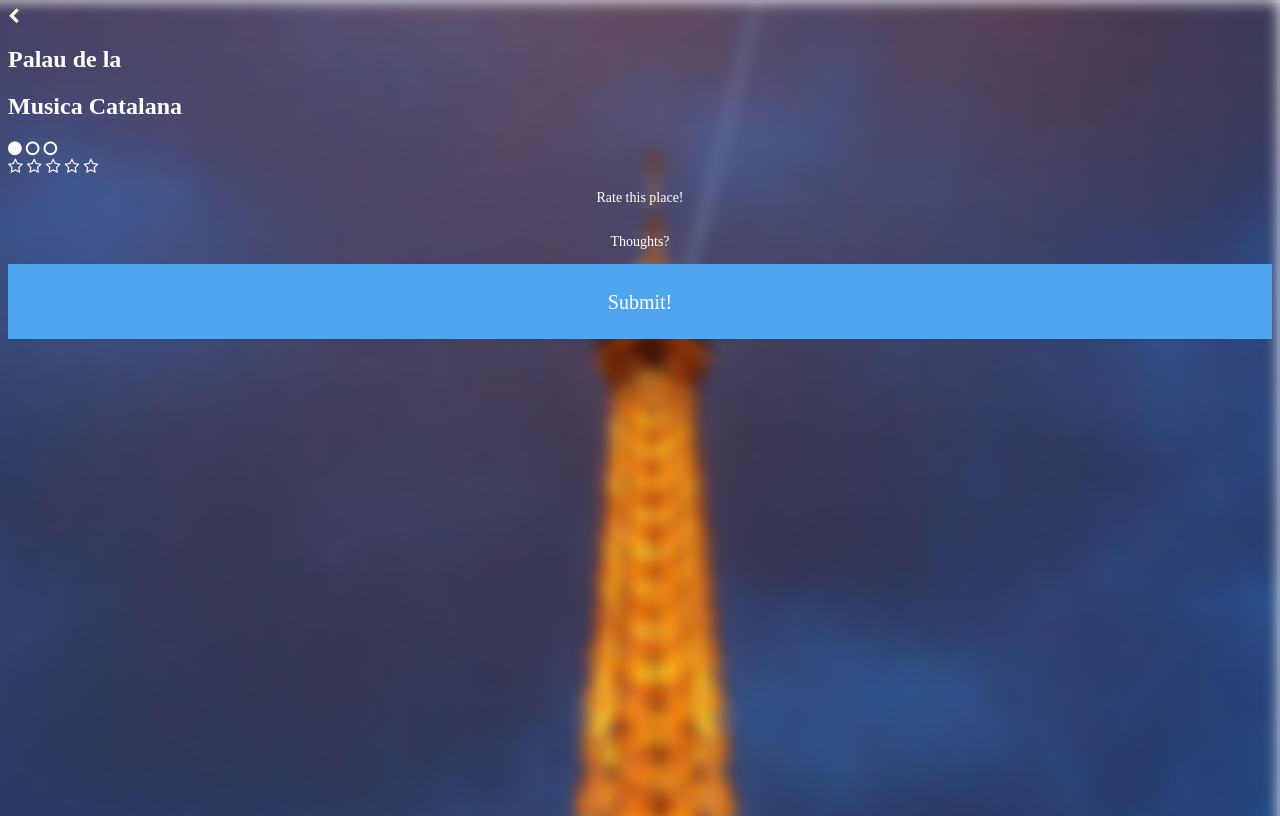
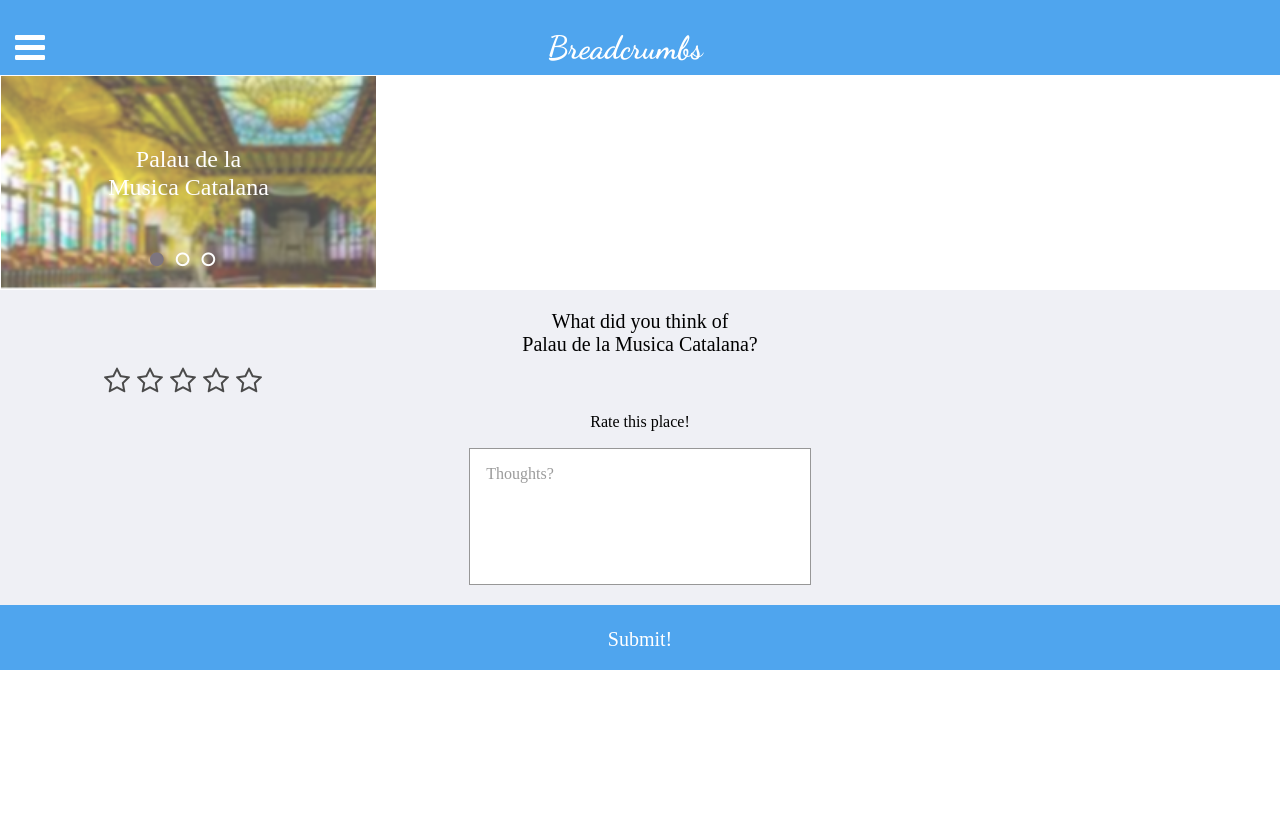
Before and after one commit to KSumiyoshi/Bloc-Breadcrumbs-Travel-App, a website: page user-review-input.html in a window 1280 px wide. Drawn offline with nearby package versions, Linux system fonts and the light colour scheme; a web font is replaced by a local one.

Commit message:
Added css to completed landmark list and user review input

```diff
--- /dev/null
+++ b/styles/completed-landmark-list.css
@@ -0,0 +1,98 @@
+/******* Completed-landmark-list ********/
+
+
+body {
+    font-family: 'Muli';
+    color: #fff;
+    display: flex;
+    min-height: 100vh;
+    flex-direction: column;
+}
+
+h1 {
+    font-family: 'Dancing Script';
+    font-weight: 400;
+}
+
+h3 {
+    margin-top: -23px;
+}
+
+p {
+    font-weight: 300;
+    font-size: 14px;
+}
+
+h1, h3, p{
+    text-align: center;
+}
+
+/******* Navigation Section ********/
+
+.header {
+    background-color: #4FA5EE;
+    height: 75px;
+}
+
+.fa-bars {
+    font-size: 35px;
+    margin-top: 30px;
+    margin-left: 15px;
+    color: #fff;
+}
+
+.breadcrumbs {
+    margin-top: -35px;
+    margin-right: 30px;
+    color: #fff;
+}
+
+#save {
+    margin-top: -45px;
+    margin-left: 305px;
+    font-family: Muli;
+    font-size: 17px;
+    color: #fff;
+}
+
+/******* Body Section ********/
+
+.landmark {
+    height: 140px;
+    /* border-top: .3px solid #fff; */
+    display: flex;
+    align-items: center;
+    justify-content: center;
+}
+
+.same-line {
+    display: inline-block;
+    margin-top: 60px;
+    margin-left: 25px;
+}
+
+.fa-plus-circle {
+    font-size: 16px;
+}
+
+#guell {
+    background-image: url(../assets/parc-guell-image.png)
+}
+
+#palau {
+    background-image: url(../assets/palau-musica-image.png)
+}
+
+#boqueria {
+    background-image: url(../assets/boqueria-image.png)
+}
+
+#sagrada {
+    background-image: url(../assets/la-sagrada-image.png)
+}
+
+#ramblas {
+    background-image: url(../assets/las-ramblas-image.png);
+    background-repeat: no-repeat;
+    background-size: cover;
+}
--- a/styles/main.css
+++ b/styles/main.css
@@ -1,3 +1,5 @@
+/********************* start-planning ************************/
+
 /******* Background ********/
 
 body {
@@ -27,6 +29,12 @@
 }
 
 /******* Navigation Section ********/
+
+.fa-bars {
+    font-size: 35px;
+    margin-top: 30px;
+    margin-left: 15px;
+}
 
 .breadcrumbs {
     margin-top: -35px;
@@ -76,12 +84,6 @@
     margin: 15px auto;
 }
 
-.fa-bars {
-    font-size: 35px;
-    margin-top: 30px;
-    margin-left: 15px;
-}
-
 .rounded-box .fa-calendar {
     font-size: 25px;
     position: relative;
--- /dev/null
+++ b/styles/user-review-input.css
@@ -0,0 +1,146 @@
+/******* Completed-landmark-list ********/
+
+
+body {
+    font-family: 'Muli';
+    color: #000;
+    display: flex;
+    min-height: 100vh;
+    flex-direction: column;
+}
+
+h1 {
+    font-family: 'Dancing Script';
+    font-weight: 400;
+}
+
+h3 {
+    margin-top: -23px;
+}
+
+p {
+    font-weight: 300;
+    font-size: 14px;
+}
+
+h1, h3, p{
+    text-align: center;
+}
+
+/******* Navigation Section ********/
+
+.header {
+    background-color: #4FA5EE;
+    height: 75px;
+}
+
+.fa-bars {
+    font-size: 35px;
+    margin-top: 30px;
+    margin-left: 15px;
+    color: #fff;
+}
+
+.breadcrumbs {
+    margin-top: -35px;
+    margin-right: 30px;
+    color: #fff;
+}
+
+
+/******* Body ********/
+
+.rating-thoughts {
+    background-color: #EFF0F5;
+    height: 315px;
+}
+
+/******* Landmark Title ********/
+
+#landmark-title{
+    border: .5px solid #fff;
+    width: 375px;
+    height: 213px;
+    background-image: url(../assets/palau-musica-image.png);
+    background-size: cover;
+}
+
+.palau-text {
+    color: #fff;
+    font-weight: 300;
+    text-align: center;
+    margin-top: 70px;
+}
+
+.top {
+    margin-bottom: -70px;
+}
+
+#three-circles {
+    color: #fff;
+    margin-left: 145px;
+    margin-top: 50px;
+}
+
+.fa-circle, .fa-circle-o {
+    margin: 0 4px;
+}
+
+.dark {
+    color: #7D757F;
+}
+
+/******* Ratings ********/
+
+#rating-question {
+    font-weight: 300;
+    text-align: center;
+    font-size: 20px;
+    margin: 20px 40px;
+}
+
+.group-star {
+    margin: 20px 104px;
+    margin-top: -10px;
+    font-size: 28px;
+    color: #4A4A4A;
+}
+
+#rate {
+    font-size: 16px;
+    text-align: center;
+    margin-top: -5px;
+}
+
+/******* Comment Box ********/
+
+#comment-box{
+    border: 1px solid #979797;
+    height: 135px;
+    width: 340px;
+    background-color: #fff;
+    margin: auto;
+}
+
+#thoughts-text {
+    margin-left: -240px;
+    color: #9B9B9B;
+    font-size: 16px;
+}
+
+/******* Footer ********/
+
+main {
+    flex: 1;
+}
+
+footer{
+    height: 65px;
+    background-color: #4FA5EE;
+}
+
+footer p{
+    margin-top: 23px;
+    font-size: 20px;
+    color: #fff;
+}
--- a/user-review-input.html
+++ b/user-review-input.html
@@ -4,34 +4,40 @@
         <meta charset="utf-8">
         <meta name=viewport content="width=device-width, initial-scale=1">
         <title>User Review Input</title>
-        <link rel="stylesheet" href="styles/necolas_normalize.css_%20A%20collection%20of%20HTML%20element%20and%20attribute%20style-normalizations.htm">
-        <link rel="stylesheet" href="styles/main.css">
-        <link rel="stylesheet" href="https://cdnjs.cloudflare.com/ajax/libs/font-awesome/4.6.3/css/font-awesome.min.css">
+        <link href="https://fonts.googleapis.com/css?family=Dancing+Script:700" rel="stylesheet" type="text/css">
+        <link href="https://fonts.googleapis.com/css?family=Muli:300,400" rel="stylesheet" type="text/css">
+        <link rel="stylesheet" href="https://cdnjs.cloudflare.com/ajax/libs/normalize/5.0.0/normalize.css" type="text/css">
+        <link rel="stylesheet" href="https://cdnjs.cloudflare.com/ajax/libs/font-awesome/4.6.3/css/font-awesome.min.css" type="text/css">
+        <link rel="stylesheet" href="styles/user-review-input.css" type="text/css">
     </head>
     <body>
-        <nav>
-            <i class="fa fa-chevron-left"></i>
-            <!-- Breadcrumbs logo -->
+        <nav class="header">
+            <i class="fa fa-bars"></i>
+            <h1 class="breadcrumbs">Breadcrumbs</h1>
+            <!-- <img src="assets/breadcrumbs-logo.png"> -->
         </nav>
-        <section>
-            <!-- Palau de la Musica blurred image -->
-            <h2>Palau de la</h2>
-            <h2>Musica Catalana</h2>
-            <i class="fa fa-circle"></i>
+        <section id="landmark-title">
+            <h2 class="palau-text top">Palau de la</h2>
+            <h2 class="palau-text bottom">Musica Catalana</h2>
+            <div id="three-circles">
+                <i class="fa fa-circle dark"></i>
                 <i class="fa fa-circle-o"></i>
                 <i class="fa fa-circle-o"></i>
+            </div>
         </section>
-        <section>
+        <section class="rating-thoughts">
+            <p id="rating-question">What did you think of<br> Palau de la Musica Catalana?</p>
+            <div class="group-star">
                 <i class="fa fa-star-o"></i>
                 <i class="fa fa-star-o"></i>
                 <i class="fa fa-star-o"></i>
                 <i class="fa fa-star-o"></i>
                 <i class="fa fa-star-o"></i>
-            <p>Rate this place!</p>
-        </section>
-        <section>
-            <!-- Comment box -->
-            <p>Thoughts?</p>
+            </div>
+            <p id="rate">Rate this place!</p>
+            <div id="comment-box">
+                <p id="thoughts-text">Thoughts?</p>
+            </div>
         </section>
         <footer>
             <p>Submit!</p>
```
Also changed, not shown: completed-landmark-list.html (+26 -22 lines), assets/boqueria-image.png (added), assets/la-sagrada-image.png (added), assets/las-ramblas-image.png (added), assets/palau-musica-image.png (added), assets/parc-guell-image.png (added). Lines whose indentation alone changed are shown as unchanged.
